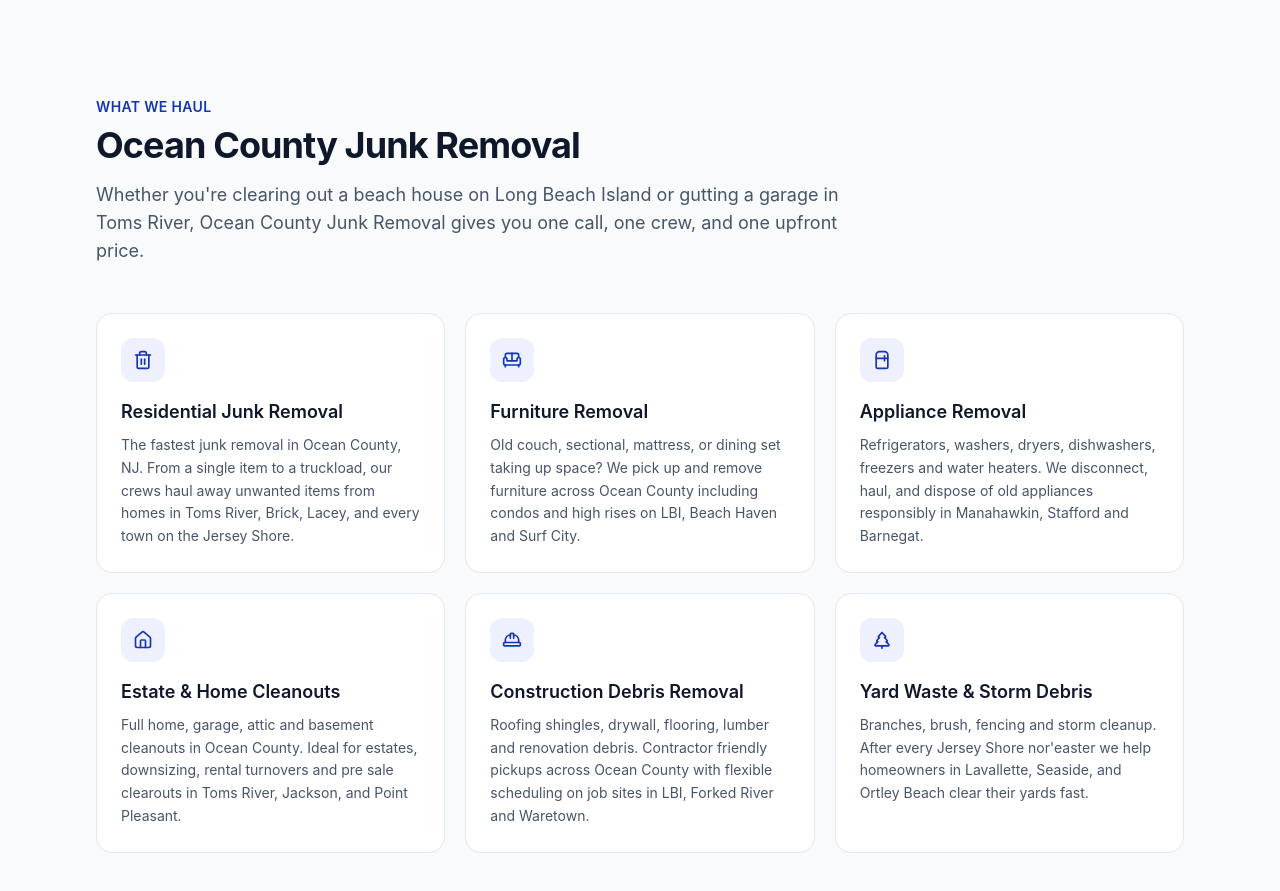
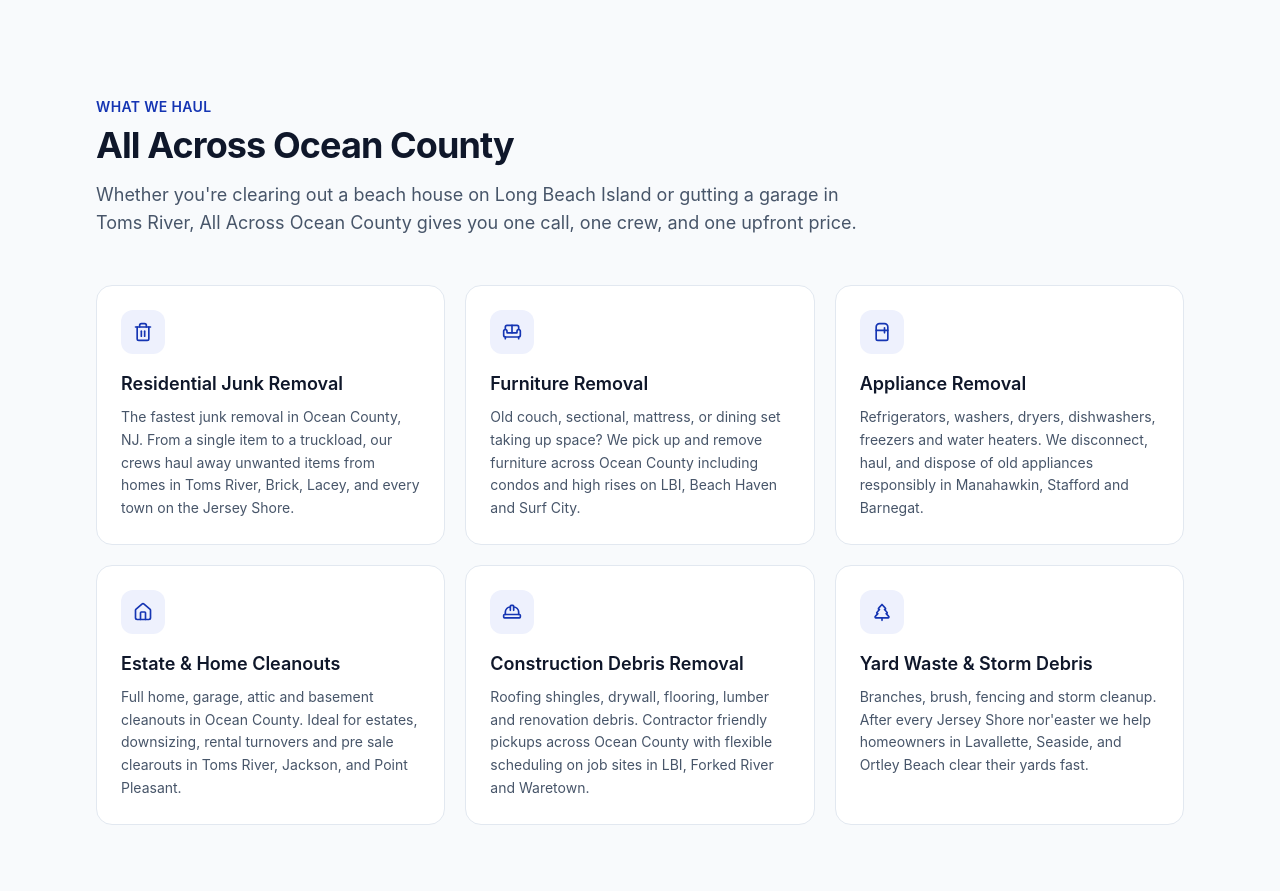
Before and after one commit to connorj0716/ocean-county-junk-removal, a Next.js app: page / in a window 1280 px wide. Shown: the part 880-1771 px from the top of the page. Built offline with nearby package versions, Linux system fonts and the light colour scheme.

Commit message:
update services headline

```diff
--- a/components/site/Services.tsx
+++ b/components/site/Services.tsx
@@ -52,10 +52,10 @@ export default function Services() {
           </div>
           </FadeIn>
           <h2 className="mt-2 text-3xl sm:text-4xl font-bold tracking-tight text-slate-900">
-            Ocean County Junk Removal
+            All Across Ocean County
           </h2>
           <p className="mt-4 text-lg text-slate-600">
-            Whether you're clearing out a beach house on Long Beach Island or gutting a garage in Toms River, Ocean County Junk Removal gives you one call, one crew, and one upfront price.
+            Whether you're clearing out a beach house on Long Beach Island or gutting a garage in Toms River, All Across Ocean County gives you one call, one crew, and one upfront price.
           </p>
         </div>
 
```
